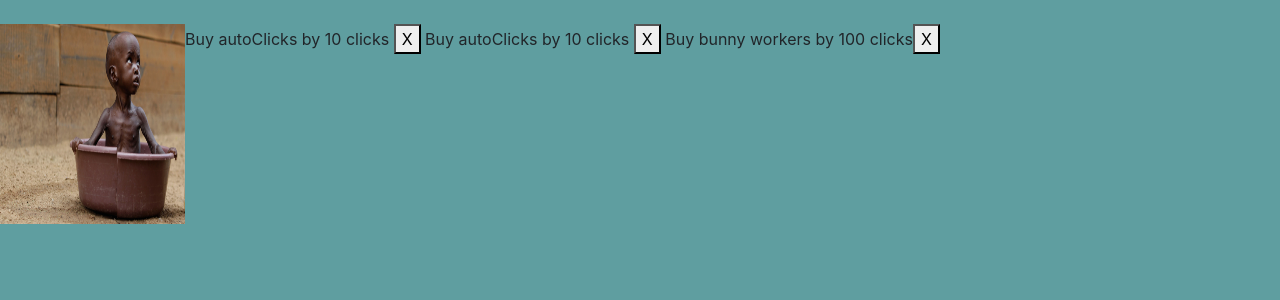
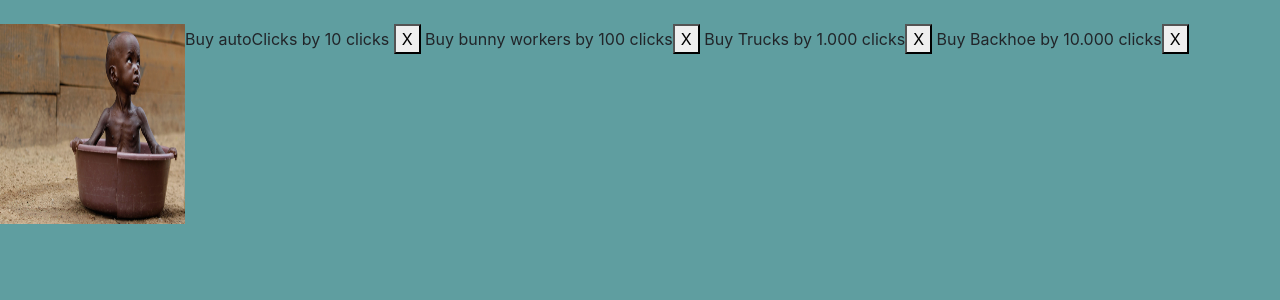
Before and after one commit to carlosRepo/juego-html, a Jekyll site: the page index.html, which Jekyll copies as it is, in a window 1280 px wide. Shown: the top 300 px of the page. Built offline with Jekyll 4.4.1, drawn with Linux system fonts in a browser that asks for light colours.

Commit message:
html
buttons

```diff
--- a/index.html
+++ b/index.html
@@ -32,15 +32,17 @@
           </label>
           <button id="buttonComprarClicks" onclick="comprarclicks();">X</button>
 
-          <label id="labelPrecioClicks" for="buttonComprarClicks"
-          >Buy autoClicks by 10 clicks
-        </label>
-        <button id="buttonComprarClicks" onclick="comprarclicks();">X</button>
-
-
           <label id="labelPrecioBunnyWorkers" for="buttonComprarBunnyWorkers"
             >Buy bunny workers by 100 clicks</label
-          ><button>X</button>
+          ><button id="buttonComprarBunnyWorkers">X</button>
+
+          <label id="labelPrecioTrucks" for="buttonComprarTrucks"
+            >Buy Trucks by 1.000 clicks</label
+          ><button id="buttonComprarTrucks">X</button>
+
+          <label id="labelPrecioBackhoe" for="buttonComprarBackhoe"
+            >Buy Backhoe by 10.000 clicks</label
+          ><button id="buttonComprarBackhoe">X</button>
         </div>
       </div>
     </div>
--- a/js/scripts.js
+++ b/js/scripts.js
@@ -6,6 +6,9 @@ var buttonComprarClicks = document.getElementById("buttonComprarClicks");
 
 //Variables to use
 var precioClicks = 10;
+var precioBunnyWorkers = 100;
+var precioTrucks = 1000;
+var precioBackhoe = 10000;
 
 //Booleans to unlock new improvements
 var comproAutoclicks = false;
@@ -13,9 +16,8 @@ var comproBunnyWorkers = false;
 var comproTrucks = false;
 var comproBackhoe = false;
 
-//Booleans to unlock new upgrades
+//Quantity of items
 var cantidadAutoclick = 0;
-var cantidadBunnyWorkers = 0;
 var cantidadBunnyWorkers = 0;
 var cantidadTrucks = 0;
 var cantidadBackhoe = 0;
```
